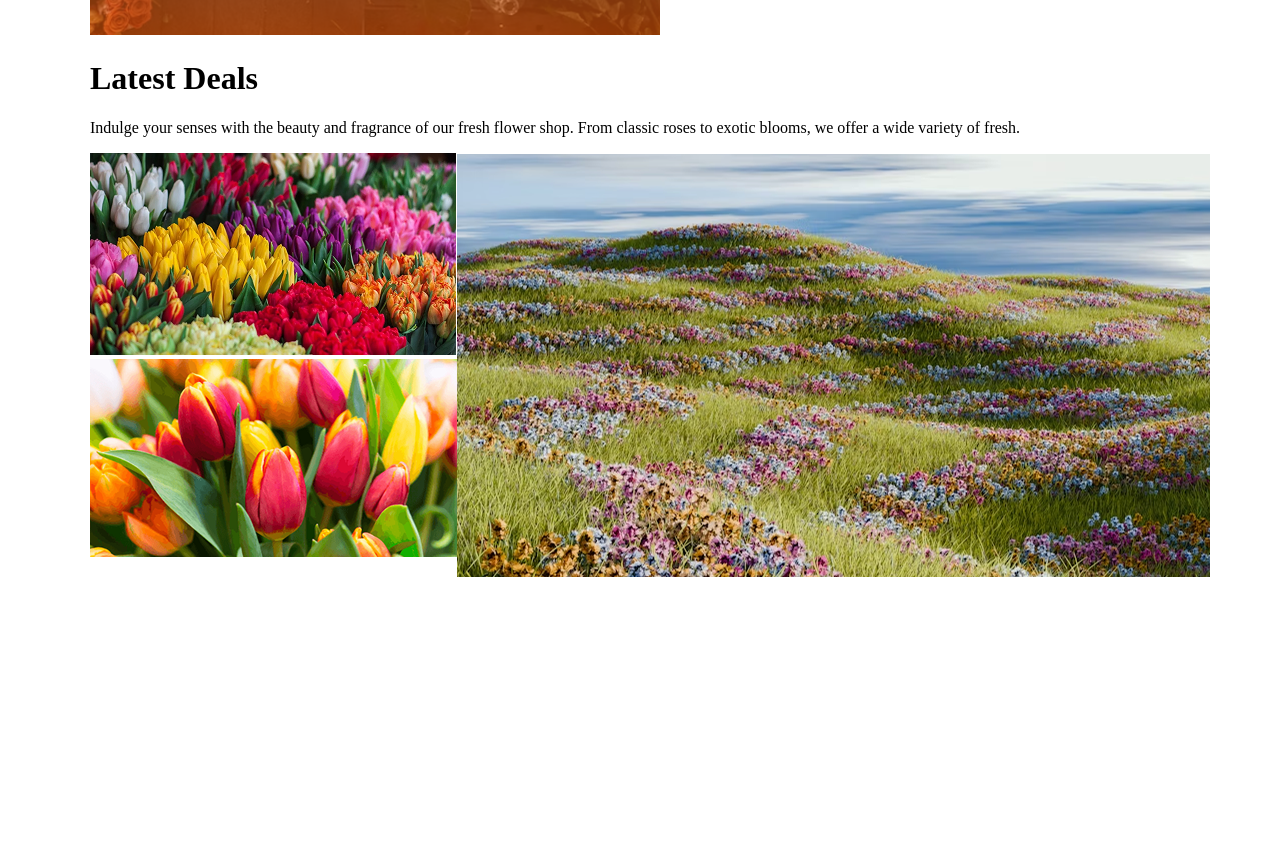
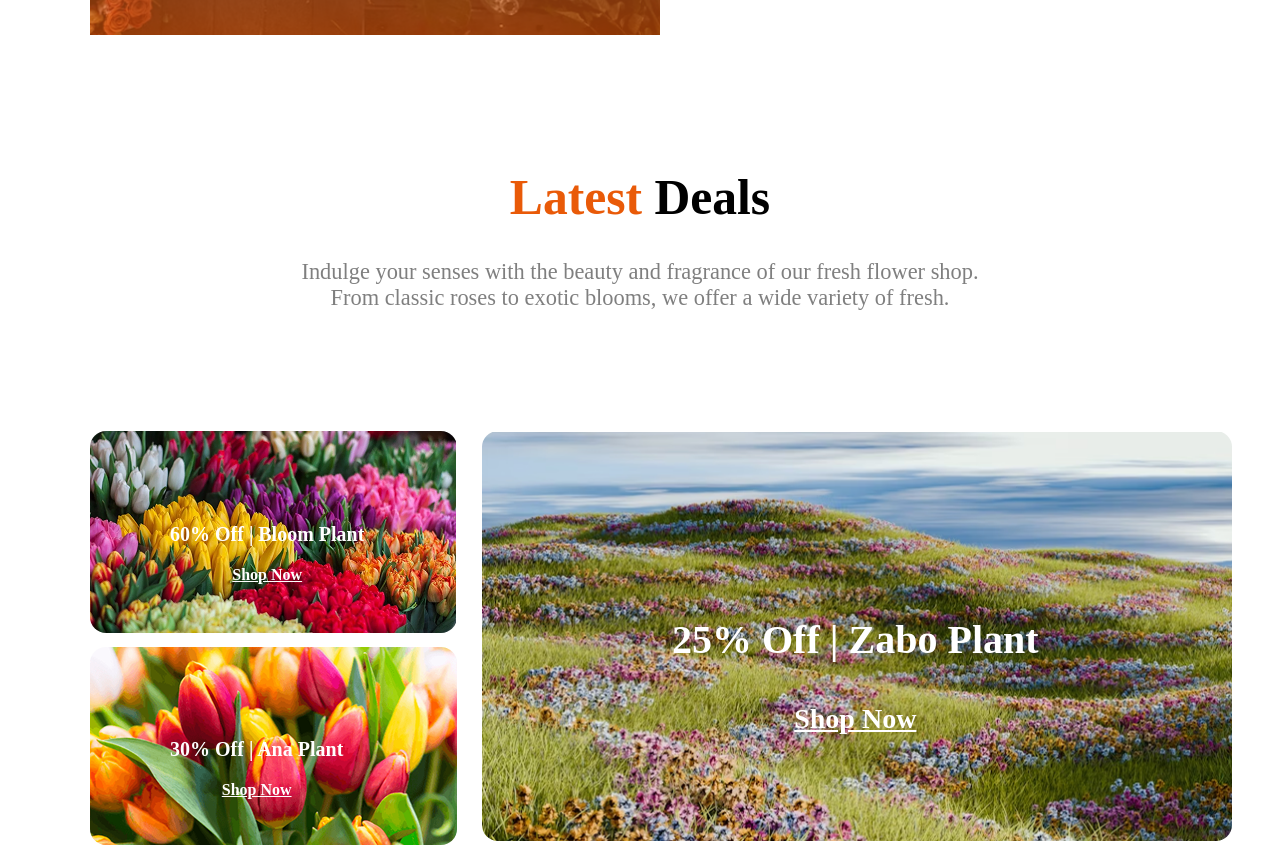
Before and after one commit to Mahidkarim/my-second-assignment, a plain HTML site: page index.html in a window 1280 px wide. Shown: the part 2655-3508 px from the top of the page. Before the commit the page ends 3244 px from the top, so only its background shows below. Drawn offline with Linux system fonts and the light colour scheme.

Commit message:
Latest Deal Section

```diff
--- a/index.html
+++ b/index.html
@@ -129,18 +129,38 @@
         </div>
         <div class="latest-deal-section">
             <div class="deal-head">
-                <h1><span class="">Latest</span> Deals</h1>
-                <p>Indulge your senses with the beauty and fragrance of our fresh flower shop. From classic roses to
-                    exotic blooms, we offer a wide variety of fresh.</p>
+                <h1 class="latest-class"><span class="yellish">Latest</span> Deals</h1>
+                <p class="latest-para ashes">Indulge your senses with the beauty and fragrance of our fresh flower shop.
+                    <br>From classic roses to
+                    exotic blooms, we offer a wide variety of fresh.
+                </p>
 
             </div>
             <div class="deal-picture">
                 <div class="two-picture">
-                    <img class="deal1" src="assets/deal-bloom.png" alt=""><br>
-                    <img class="deal2" src="assets/deal-ana.png" alt="">
+                    <div class="div1-img margin-pic">
+                        <img class="deal1 radious" src="assets/deal-bloom.png" alt="">
+                        <div class="img-anc">
+                            <h3 class="deal-heading">60% Off | Bloom Plant </h3>
+                            <a class="shop" href="Shop Now">Shop Now</a>
+                        </div>
+                    </div>
+                    <div class="div1-img"> <img class="deal2 radious" src="assets/deal-ana.png" alt="">
+                        <div class="img-anc2">
+                            <h3 class="deal-heading">30% Off | Ana Plant </h3>
+                            <a class="shop" href="Shop Now">Shop Now</a>
+                        </div>
+                    </div>
                 </div>
                 <div class="one-picture">
-                    <img class="deal3" src="assets/deal-zabo.png" alt="">
+                    <div class="deal3-img">
+                        <img class="deal3 radious" src="assets/deal-zabo.png" alt="">
+
+                        <div class="img-anc3">
+                            <h3 class="deal-heading3">25% Off | Zabo Plant </h3>
+                            <a class="shop3" href="Shop Now">Shop Now</a>
+                        </div>
+                    </div>
                 </div>
             </div>
         </div>
--- a/styles/style.css
+++ b/styles/style.css
@@ -141,13 +141,92 @@
      display: flex;
  }
 
+ .latest-class {
+     font-size: 3.1rem;
+     font-weight: bold;
+ }
+
+ .latest-para {
+     font-size: 1.4rem;
+ }
+
+ .deal-head {
+     text-align: center;
+ }
+
+ .two-picture {
+     height: 367px;
+     width: 420px;
+     margin-right: 25px;
+ }
+
+ .deal3 {
+     height: 410px;
+     width: 750px;
+ }
+
+ .deal-head {
+     margin-bottom: 120px;
+     margin-top: 130px;
+ }
 
 
+ .deal-heading {
+     font-size: 20px;
+     font-weight: bold;
+     color: #FFFFFF;
+ }
 
+ .shop {
+     font-size: 16px;
+     font-weight: 600;
+     color: #FFFFFF;
+ }
 
+ .div1-img {
+     position: relative;
+ }
 
+ .img-anc {
+     position: absolute;
+     top: 35%;
+     text-align: center;
+     padding-left: 80px;
+ }
 
+ .img-anc2 {
+     position: absolute;
+     top: 35%;
+     text-align: center;
+     padding-left: 80px;
+ }
 
+ .deal-heading3 {
+     font-size: 40px;
+     font-weight: bold;
+     color: #FFFFFF;
+ }
+
+ .shop3 {
+     font-size: 28px;
+     font-weight: 600;
+     color: #FFFFFF;
+ }
+
+ .deal3-img {
+     position: relative;
+ }
+
+ .img-anc3 {
+     position: absolute;
+     top: 35%;
+     text-align: center;
+     padding-left: 190px;
+ }
+
+ .margin-pic {
+     margin-bottom: 10px;
+ }
 
 
 
@@ -190,7 +269,9 @@
  }
 
 
-
+ .radious {
+     border-radius: 16px;
+ }
 
 
 
```
